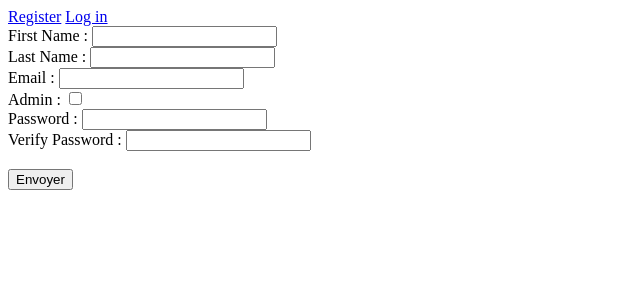
After one commit to alexannebrunold/cms-mvc, a PHP site: template src/views/register.php in a window 1280 px wide. The commit adds this page. Shown: the top 300 px of the page, without its empty margins (0-640 px from the left). Run offline with PHP 8.4, Linux system fonts and the light colour scheme; the template is opened without the code that fills it, so the values that code supplies are empty.

Commit message:
add register views and fix user entity

```diff
--- a/src/views/header.php
+++ b/src/views/header.php
@@ -9,7 +9,7 @@
 </head>
 
 <nav>
-    <a class="nav-link" href="/signup">Sign up</a>
+    <a href="/register">Register</a>
     <a href="/login">Log in</a>
 
     <?php if (isset($_SESSION['isAdmin']) && $_SESSION['isAdmin'] === "true") : ?>
--- /dev/null
+++ b/src/views/register.php
@@ -0,0 +1,26 @@
+<?php
+require_once $_SERVER["DOCUMENT_ROOT"] . "/views/header.php";
+?>
+
+<body>
+  <div>
+    <form action="/createUser" method="post">
+      <label>First Name : </label>
+      <input type="text" name="firstName" /><br />
+      <label>Last Name : </label>
+      <input type="text" name="lastName" /><br />
+      <label>Email : </label>
+      <input type="email" name="email" /><br />
+      <label>Admin : </label>
+      <input type="checkbox" name="isAdmin" value="true" /><br />
+      <label>Password : </label>
+      <input type="password" name="passsword" /><br />
+      <label>Verify Password : </label>
+      <input type="password" name="confirmationPassword" /><br />
+      <br>
+      <input type="submit" value="Envoyer">
+    </form>
+  </div>
+</body>
+
+</html>
```
Also changed, not shown: src/entity/UserEntity.php (+3 -5 lines), src/index.php (+8 -7 lines), src/model/UserModel.php (+16 -13 lines).
